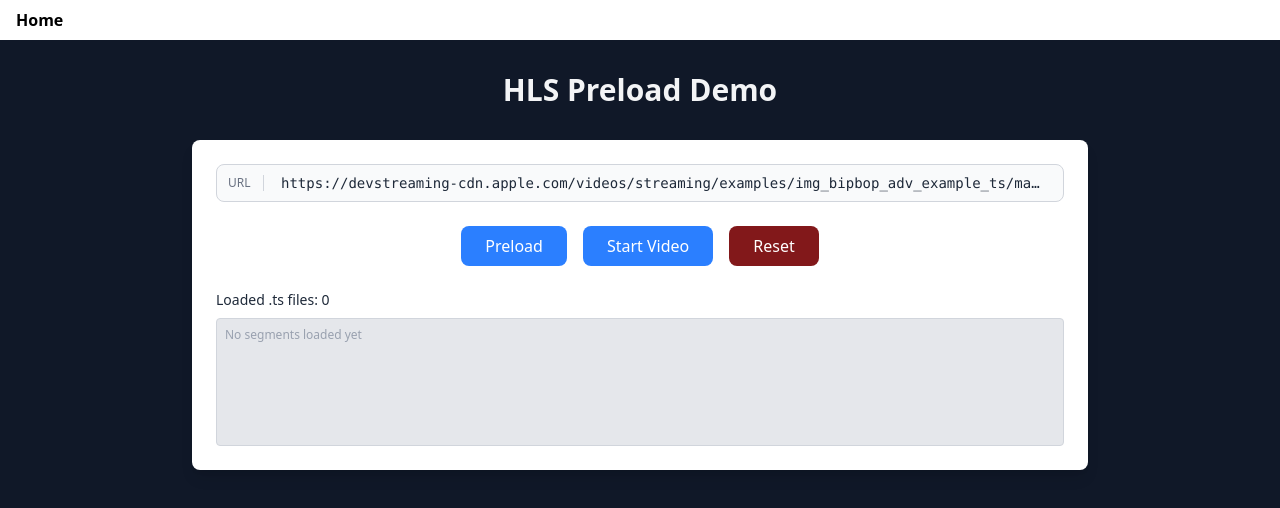
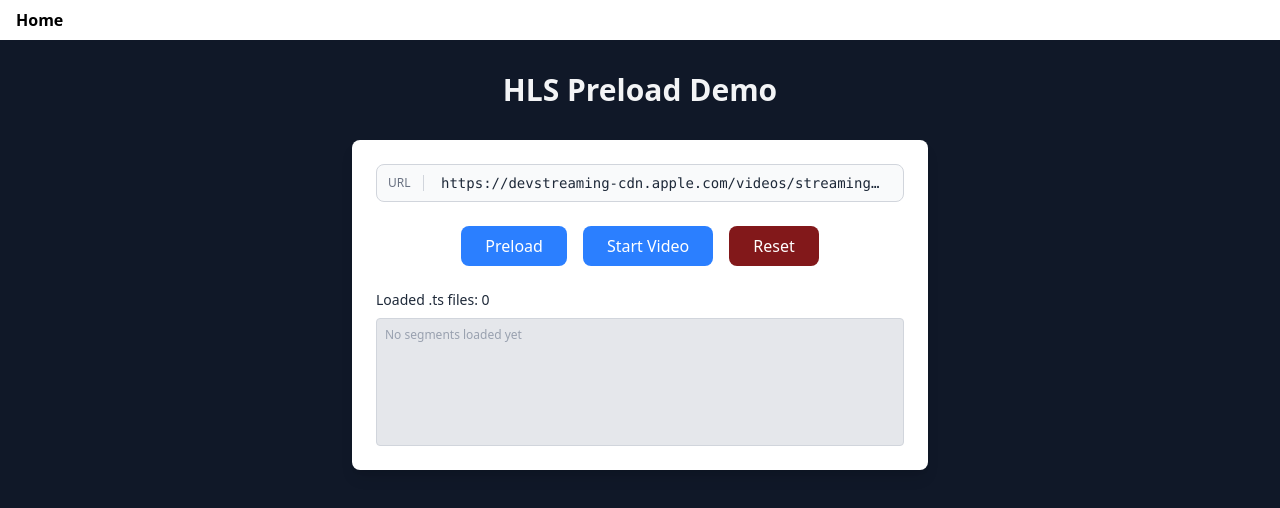
Before and after one commit to RyanTippsTX/hls-preload, a React (Vite) app: page / in a window 1280 px wide. Shown: the top 508 px of the page. Built offline with nearby package versions, Linux system fonts and the light colour scheme.

Commit message:
style layout

```diff
--- a/src/routes/index.tsx
+++ b/src/routes/index.tsx
@@ -42,7 +42,7 @@
 
   return (
     <div className="p-8">
-      <div className="max-w-4xl mx-auto space-y-8">
+      <div className="max-w-xl mx-auto space-y-8">
         <h1 className="text-3xl font-bold text-center">HLS Preload Demo</h1>
 
         {/* URL input */}
```
